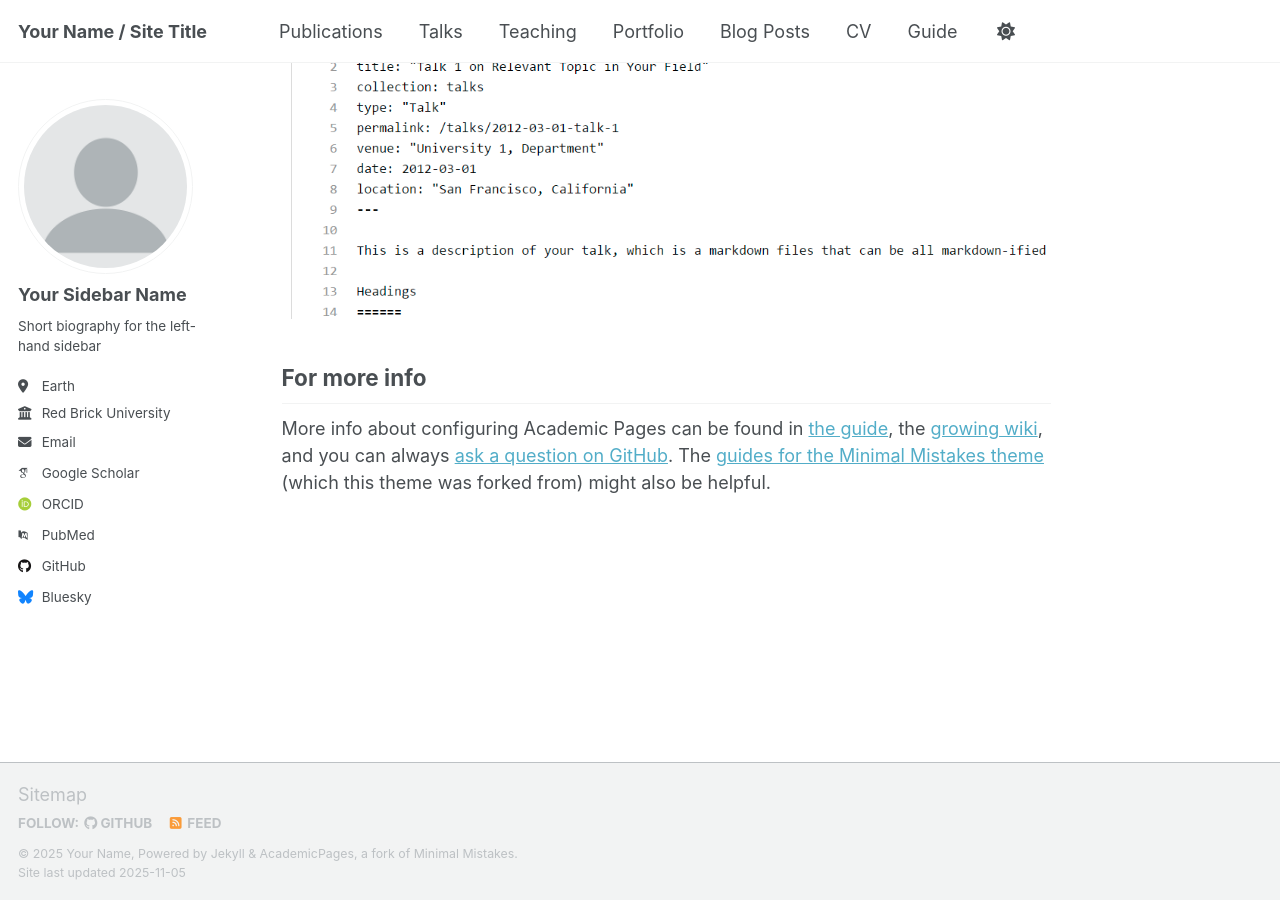
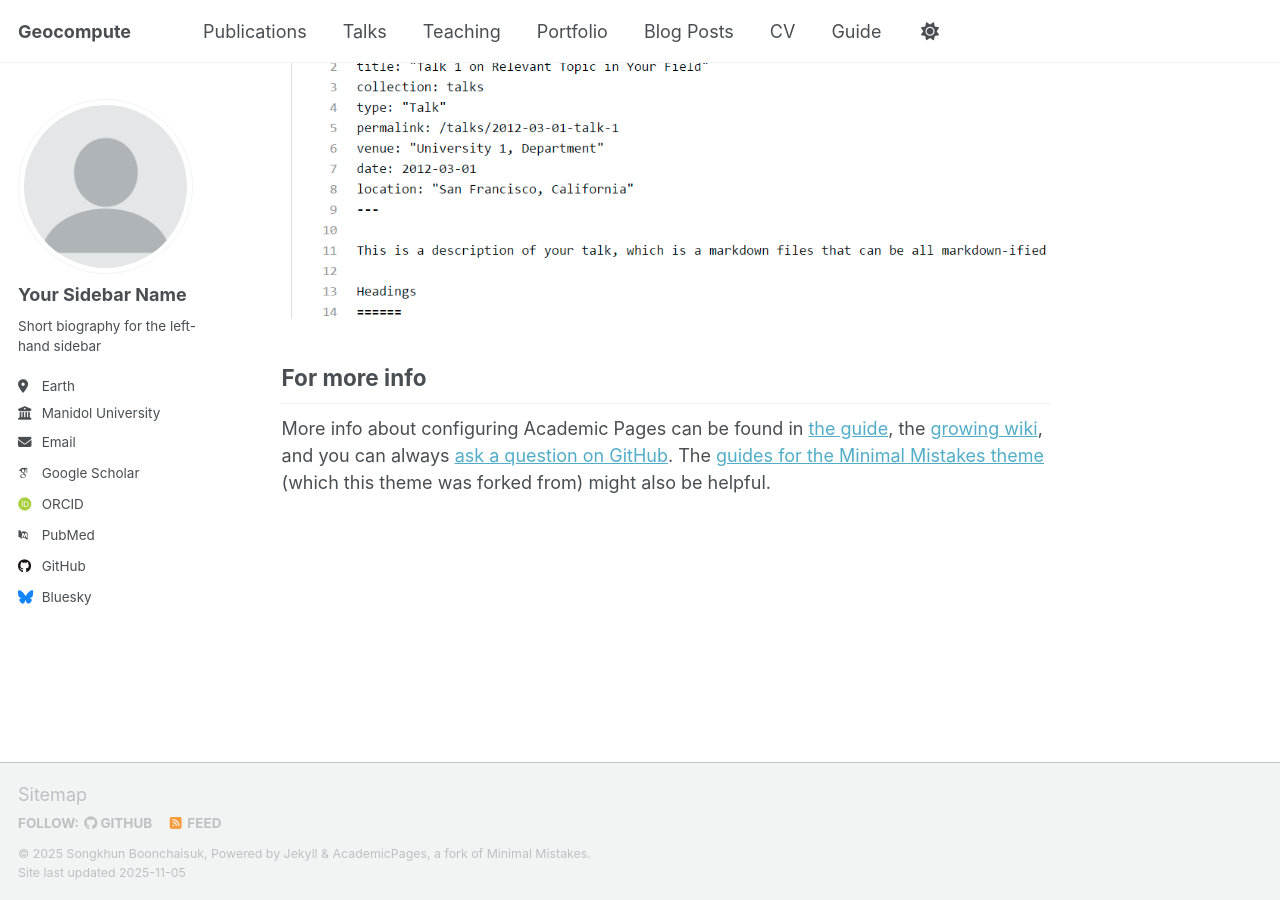
Before and after one commit to Songkhun/Songkhun.github.io, a Jekyll site: the page built from _pages/about.md, in a window 1280 px wide and 900 px high, scrolled down 2880 px. Built offline with Jekyll 4.4.1, drawn with Linux system fonts in a browser that asks for light colours; some web fonts are replaced; a script that is not in the unit is left out.

Commit message:
Update site configuration with personal details

```diff
--- a/_config.yml
+++ b/_config.yml
@@ -9,14 +9,14 @@
 # Basic Site Settings
 locale                   : "en-US"
 site_theme               : "default" # Currently available options are "default", "air"
-title                    : "Your Name / Site Title"
+title                    : "Geocompute"
 title_separator          : "-"
-name                     : &name "Your Name"
-description              : &description "Your Name's academic portfolio"   # Update this with a general description of your site, this is the default if not overridden by a page
+name                     : &name "Songkhun Boonchaisuk"
+description              : &description "Songkhun Boonchaisuk's academic portfolio"   # Update this with a general description of your site, this is the default if not overridden by a page
 url                      : https://academicpages.github.io # The base hostname & protocol for your site e.g. "https://[your GitHub username].github.io",
                                                            # or if you already have some other page hosted on Github then use "https://[your GitHub username].github.io/[Your Repo Name]"
 baseurl                  : "" # the subpath of your site, e.g. "/blog"
-repository               : "academicpages/academicpages.github.io"
+repository               : "Songkhun.github.io"
 
 # Site Author - The following control what appear as part of the author content on the side bar.
 #               If a field is blank the icon and link will not appear, otherwise it will be shown.
@@ -25,10 +25,10 @@ author:
   # Biographic information
   avatar           : "profile.png"
   name             : "Your Sidebar Name"
-  pronouns         : # example: "she/her"
+  pronouns         : # example: "He/him"
   bio              : "Short biography for the left-hand sidebar"
   location         : "Earth"
-  employer         : "Red Brick University"
+  employer         : "Manidol University"
   uri              : # URL
   email            : "none@example.org"
 
```
